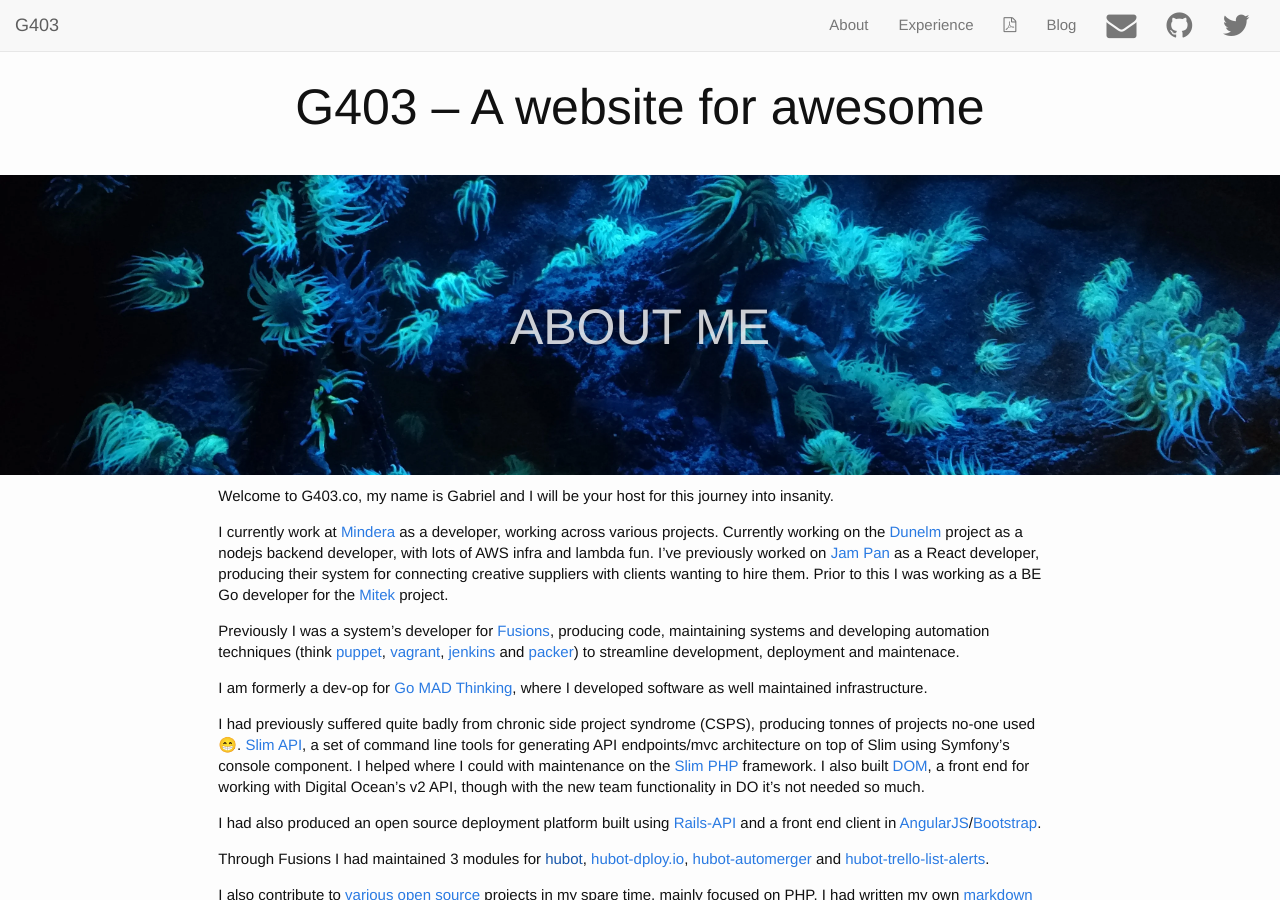
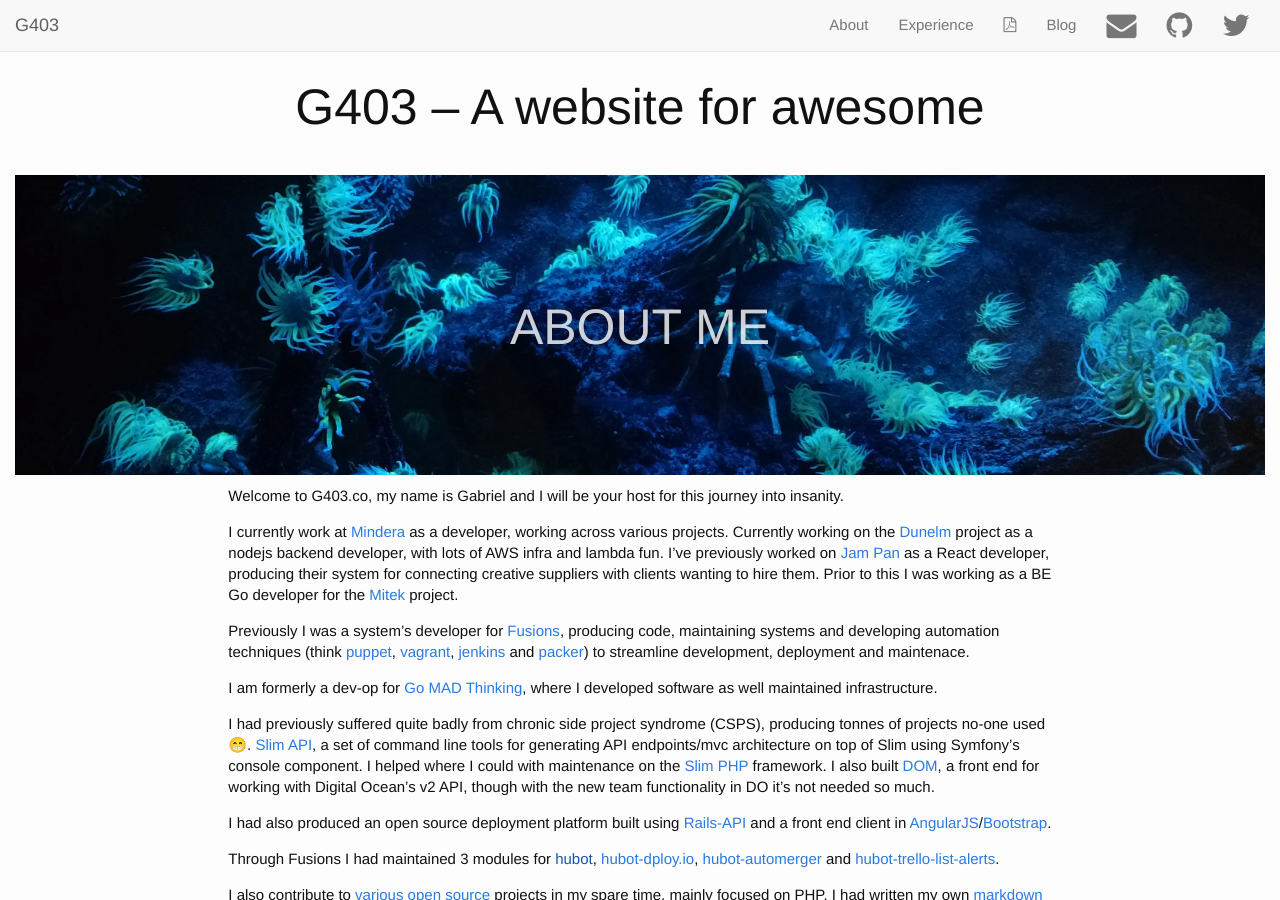
Before and after one commit to gabriel403/g403.co, a Jekyll site: the page built from index.html, in a window 1280 px wide and 900 px high. Built offline with Jekyll 4.4.1, drawn with Linux system fonts in a browser that asks for light colours; nearby versions of some CDN libraries; emoji names are drawn with the system emoji font.

Commit message:
Remove row

```diff
--- a/_includes/header.html
+++ b/_includes/header.html
@@ -14,7 +14,6 @@
         <li><a href="{% if page.url != "/index.html" %}/{% endif %}#about">About</a></li>
         <li><a href="{% if page.url != "/index.html" %}/{% endif %}#cv">Experience</a></li>
         <li><a href="/assets/gabriel-baker-cv.pdf"><i class="navbar-link fa fa-file-pdf-o" aria-hidden="true"></i></a></li>
-        <!-- <li><a href="{% if page.url != "/index.html" %}/{% endif %}#portfolio">Portfolio</a></li> -->
         <li><a href="{% if page.url != "/index.html" %}/{% endif %}#blog">Blog</a></li>
       </ul>
       <ul class="nav navbar-nav social">
--- a/_layouts/default.html
+++ b/_layouts/default.html
@@ -6,7 +6,6 @@
     {% include header.html %}
 
     <div class="container-fluid">
-      <div class="row">
       <h1 class="section">
         {{ site.name }} – {{ site.description }}
       </h1>
@@ -16,7 +15,6 @@
         </div>
       </div>
     </div>
-    </div>
     {% include footer.html %}
   </body>
 </html>
```
Lines whose indentation alone changed are shown as unchanged.
